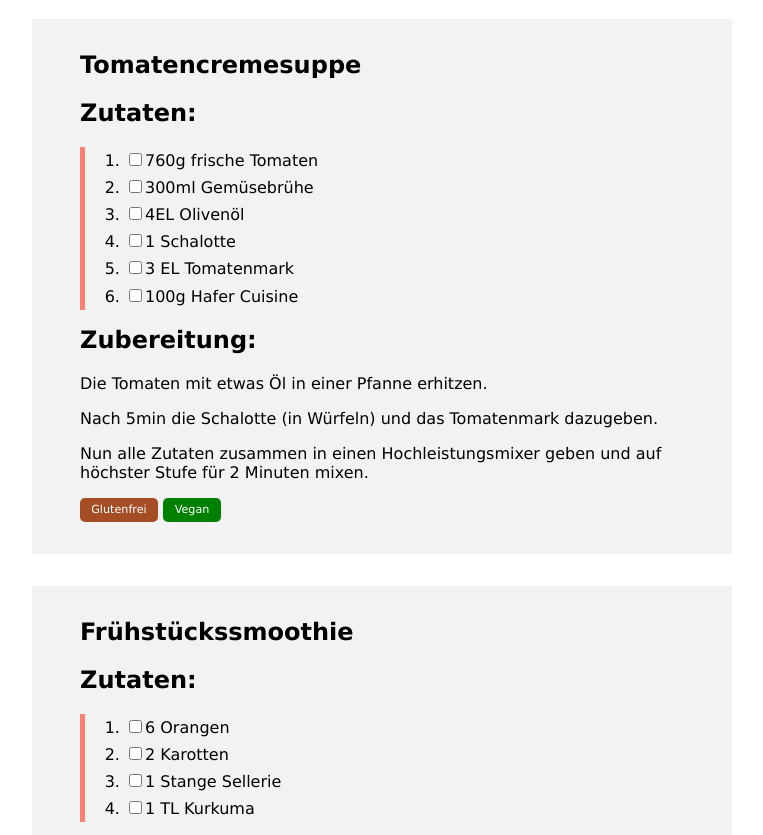
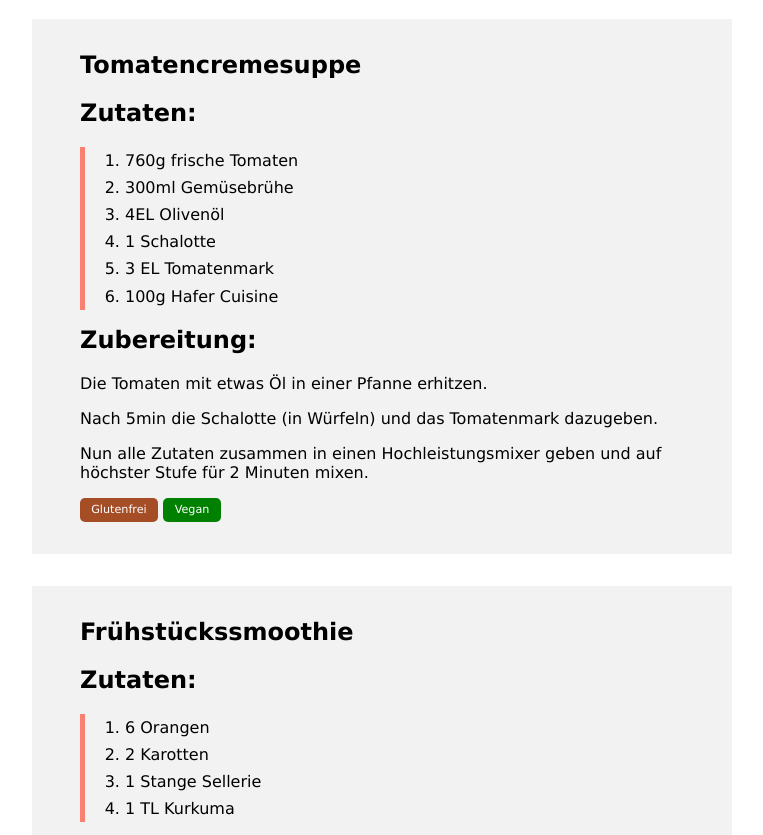
Before and after one commit to LinkedInLearning/web-components-3055736, a website built with Parcel: page index.html in a window 1280 px wide. Shown: the part 62-897 px from the top of the page, without its empty margins (258-1021 px from the left). Built offline with nearby package versions, Linux system fonts and the light colour scheme.

Commit message:
challenge prep

```diff
--- a/index.html
+++ b/index.html
@@ -66,10 +66,7 @@
     <div class="recipes">
       <h1>
         Meine Rezepte
-        <span id="recipeCounter"
-          >(<span id="recipeCounterCount">0</span>
-          Stück)</span
-        >
+        <span id="recipeCounter">(2 Stück)</span>
       </h1>
 
       <article class="recipe" is="my-recipe">
@@ -78,12 +75,12 @@
         <section>
           <h2>Zutaten:</h2>
           <ol class="ingredients-list">
-            <li is="my-ingredient">760g frische Tomaten</li>
-            <li is="my-ingredient">300ml Gemüsebrühe</li>
-            <li is="my-ingredient">4EL Olivenöl</li>
-            <li is="my-ingredient">1 Schalotte</li>
-            <li is="my-ingredient">3 EL Tomatenmark</li>
-            <li is="my-ingredient">100g Hafer Cuisine</li>
+            <li>760g frische Tomaten</li>
+            <li>300ml Gemüsebrühe</li>
+            <li>4EL Olivenöl</li>
+            <li>1 Schalotte</li>
+            <li>3 EL Tomatenmark</li>
+            <li>100g Hafer Cuisine</li>
           </ol>
         </section>
 
@@ -119,10 +116,10 @@
         <section>
           <h2>Zutaten:</h2>
           <ol class="ingredients-list">
-            <li is="my-ingredient">6 Orangen</li>
-            <li is="my-ingredient">2 Karotten</li>
-            <li is="my-ingredient">1 Stange Sellerie</li>
-            <li is="my-ingredient">1 TL Kurkuma</li>
+            <li>6 Orangen</li>
+            <li>2 Karotten</li>
+            <li>1 Stange Sellerie</li>
+            <li>1 TL Kurkuma</li>
           </ol>
         </section>
 
--- a/index.js
+++ b/index.js
@@ -60,15 +60,6 @@ class MyTaglist extends HTMLElement {
   }
 }
 
-class MyIngredient extends HTMLLIElement {
-  constructor() {
-    super();
-    const input = document.createElement("input");
-    input.setAttribute("type", "checkbox");
-    this.prepend(input);
-  }
-}
-
 customElements.define("my-recipe", MyRecipe, {
   extends: "article",
 });
@@ -76,7 +67,3 @@ customElements.define("my-recipe", MyRecipe, {
 customElements.define("my-taglist", MyTaglist, {
   extends: "footer",
 });
-
-customElements.define("my-ingredient", MyIngredient, {
-  extends: "li",
-});
```
